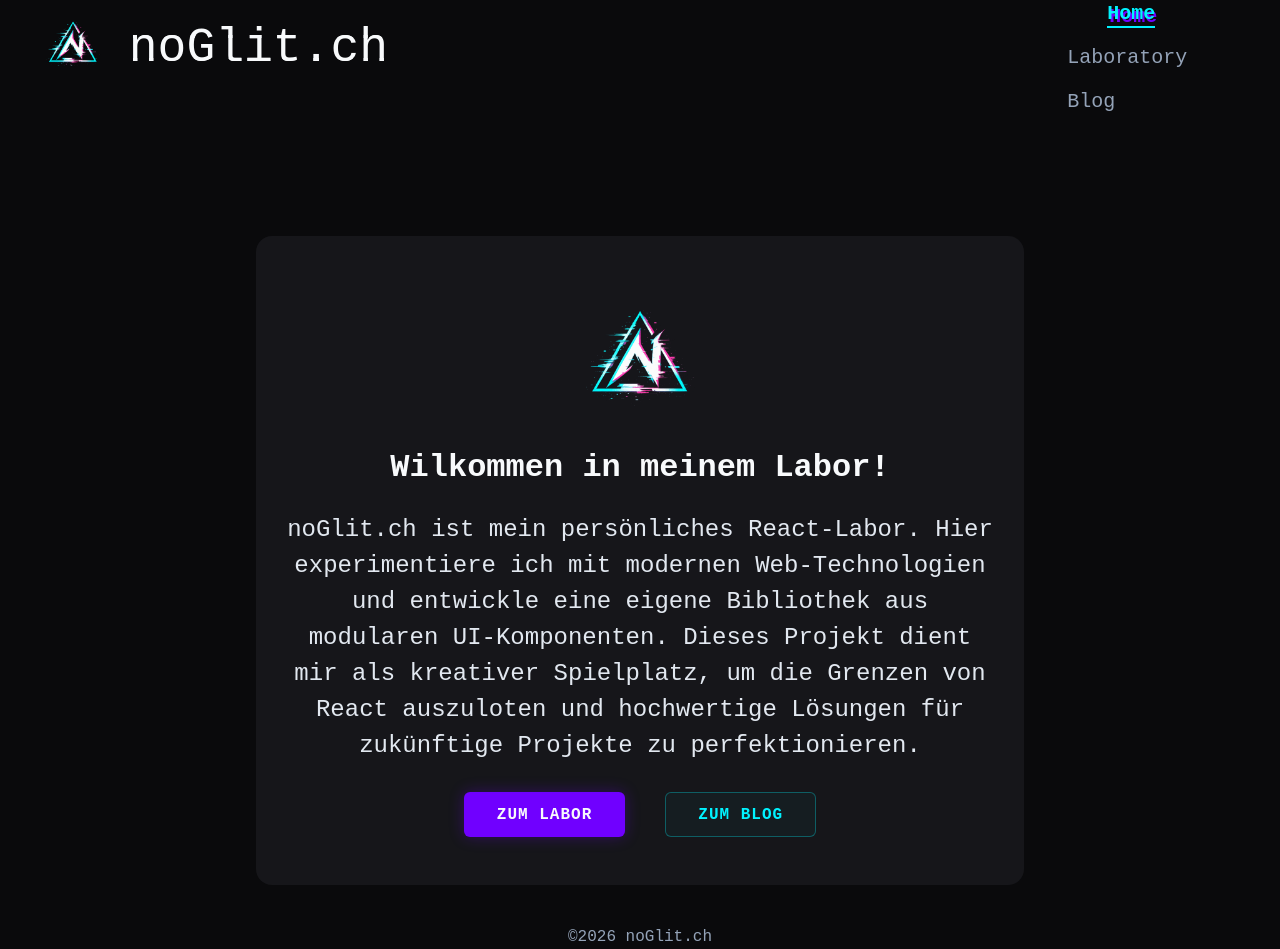
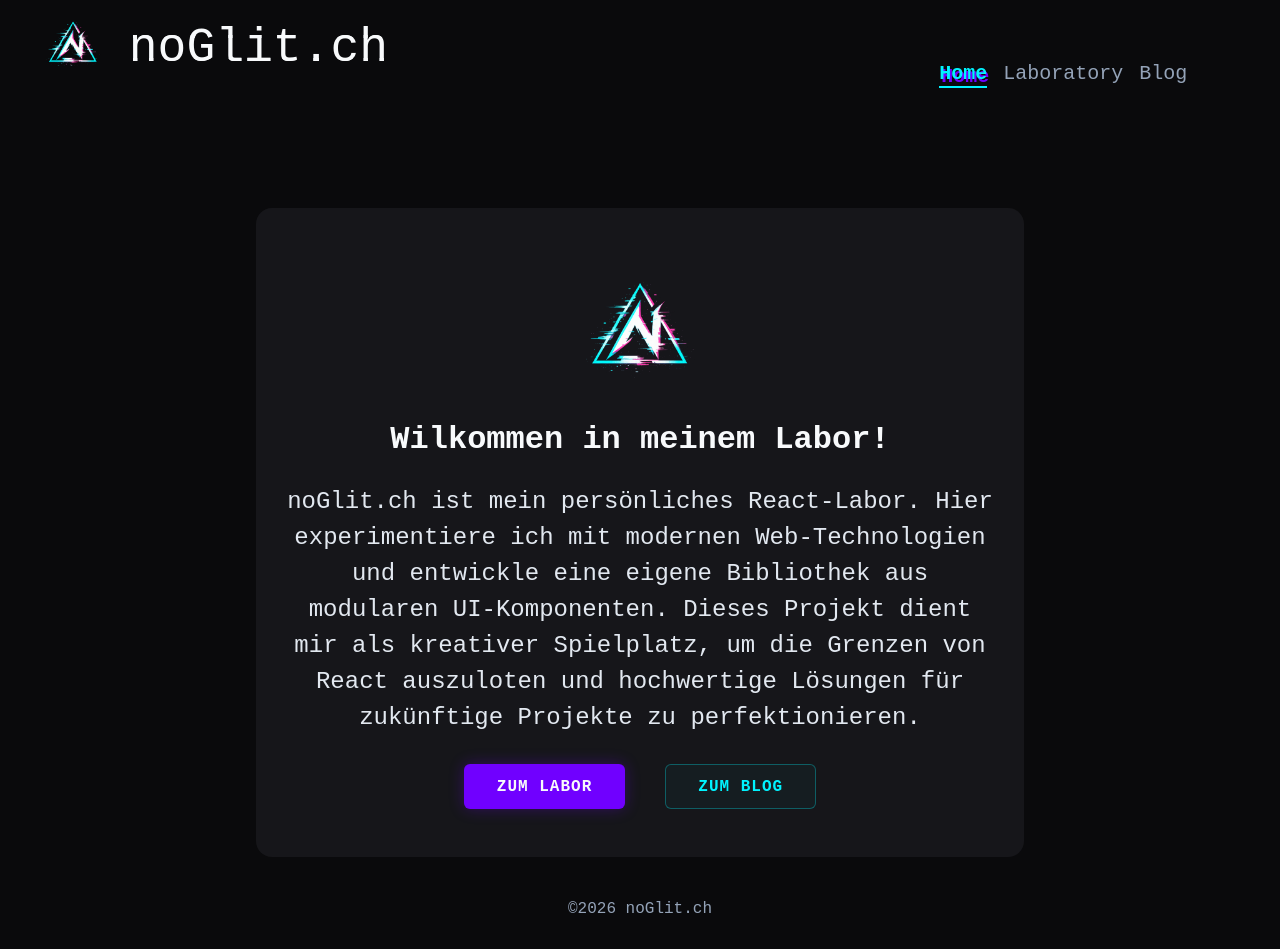
Before and after one commit to slinnils/noGlit.ch, a React (Vite) app: page / in a window 1280 px wide. After the commit the page ends 921 px from the top, so only its background shows below. Built offline with nearby package versions, Linux system fonts and the light colour scheme; no server answers.

Commit message:
minor fixes

```diff
--- a/src/components/navbar/MainNavigation.module.css
+++ b/src/components/navbar/MainNavigation.module.css
@@ -25,6 +25,7 @@
 @media (min-width: 768px) {
   .mobileMenu {
     opacity: 1;
+  flex-direction: row;
     transform: none;
     pointer-events: auto;
     position: relative;
--- a/src/sanity/client.js
+++ b/src/sanity/client.js
@@ -3,7 +3,6 @@ import { createClient } from "@sanity/client";
 export const client = createClient({
   projectId: import.meta.env.VITE_SANITY_PROJECT_ID,
   dataset: import.meta.env.VITE_SANITY_DATASET,
-  token: import.meta.env.VITE_SANITY_TOKEN,
   useCdn: true,
   apiVersion: "2024-01-01",
 });
```
Also changed, not shown: vercel.json (added).
